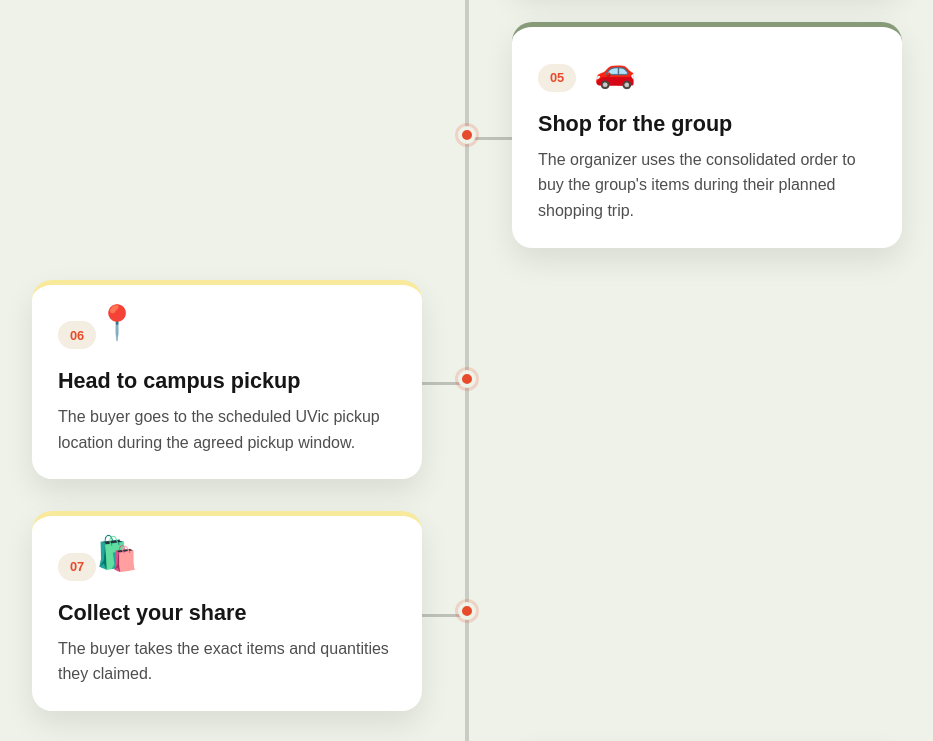
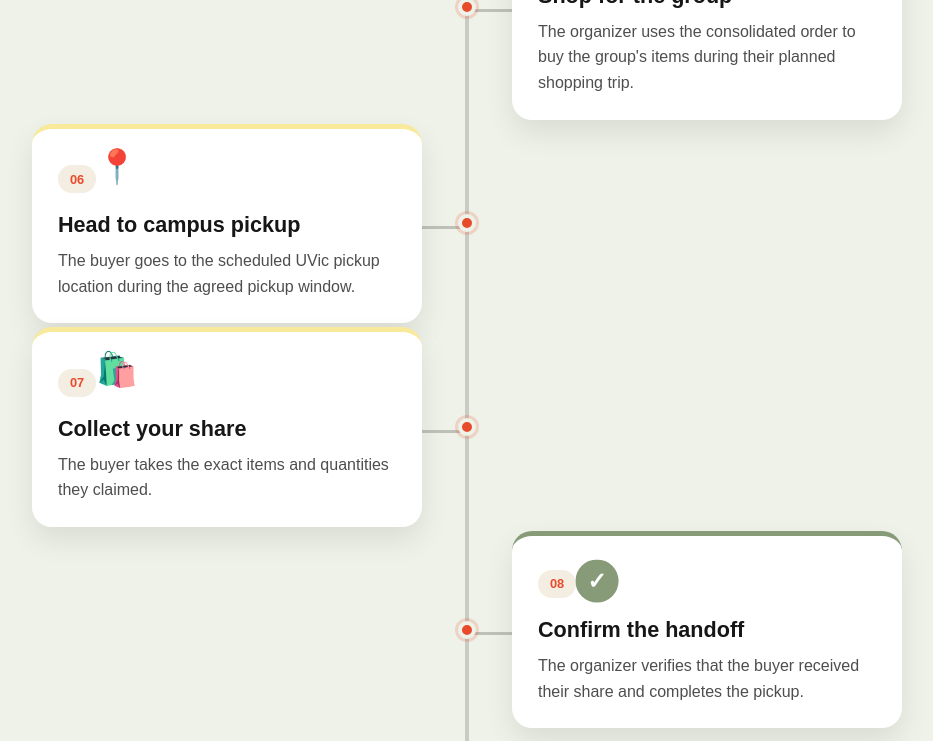
Before and after one commit to BluArch/POOLD, a React (Vite) app in the folder website/: page / in a window 1280 px wide. Shown: the part 3460-4201 px from the top of the page, without its empty margins (173-1106 px from the left). Built offline with nearby package versions, Linux system fonts and the light colour scheme.

Commit message:
changes spacing of all boxes to 4px

```diff
--- a/website/src/App.css
+++ b/website/src/App.css
@@ -299,13 +299,28 @@ footer,
   min-height: 210px;
 } */
 
-.timeline-step {
+/* .timeline-step {
   position: relative;
   display: grid;
   grid-template-columns: 1fr 90px 1fr;
   align-items: center;
   min-height: 210px;
   padding: 16px 0;
+} */
+
+.timeline-step {
+  position: relative;
+  display: grid;
+  grid-template-columns: 1fr 90px 1fr;
+  align-items: center;
+
+  min-height: 0;
+  padding: 0;
+  margin-bottom: 4px;
+}
+
+.timeline-step:last-child {
+  margin-bottom: 0;
 }
 
 .timeline-card {
```
